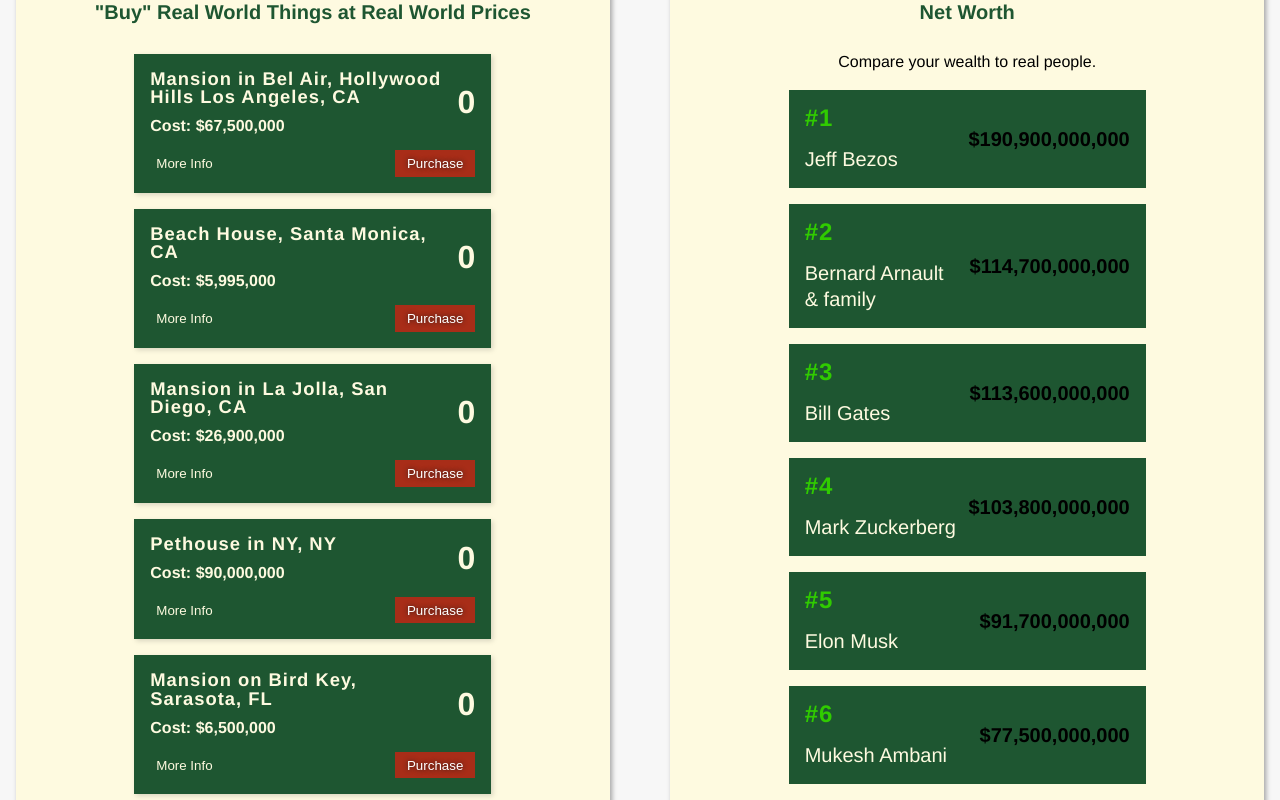
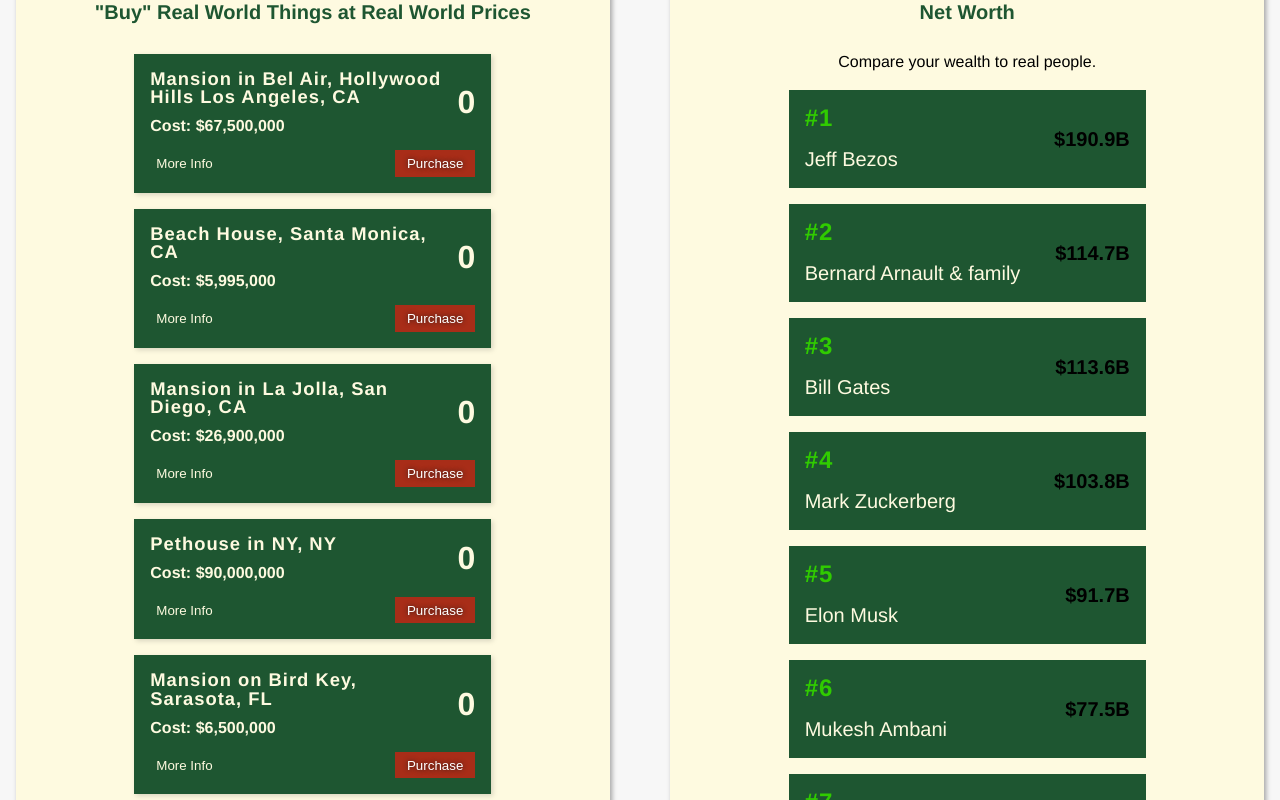
Before and after one commit to dkersten/accumulator-game-vue, a Vue app: page / in a window 1280 px wide. Shown: the part 1320-2120 px from the top of the page. Built offline with nearby package versions, Linux system fonts and the light colour scheme.

Commit message:
finished formatting RWW totals functionality

```diff
--- a/src/components/RWPersonCard.vue
+++ b/src/components/RWPersonCard.vue
@@ -6,7 +6,7 @@
                 <h4>{{property.name}}</h4>
             </div>
             <div class="right">
-                <span class="net-worth">${{property.netWorth.toLocaleString()}}</span>
+                <span class="net-worth">{{property.netWorth.toLocaleString()}}</span>
             </div>
         </div>
     </div>
@@ -25,52 +25,52 @@
                 {
                     name: "Jeff Bezos",
                     rank: 1,
-                    netWorth: 190900000000
+                    netWorth: this.formatNumbers(190900000000)
                 },
                 {
                     name: "Bernard Arnault & family",
                     rank: 2,
-                    netWorth: 114700000000
+                    netWorth: this.formatNumbers(114700000000)
                 },
                 {
                     name: "Bill Gates",
                     rank: 3,
-                    netWorth: 113600000000
+                    netWorth: this.formatNumbers(113600000000)
                 },
                 {
                     name: "Mark Zuckerberg",
                     rank: 4,
-                    netWorth: 103800000000
+                    netWorth: this.formatNumbers(103800000000)
                 },
                 {
                     name: "Elon Musk",
                     rank: 5,
-                    netWorth: 91700000000
+                    netWorth: this.formatNumbers(91700000000)
                 },
                 {
                     name: "Mukesh Ambani",
                     rank: 6,
-                    netWorth: 77500000000
+                    netWorth: this.formatNumbers(77500000000)
                 },
                 {
                     name: "Warren Buffett",
                     rank: 7,
-                    netWorth: 76600000000
+                    netWorth: this.formatNumbers(76600000000)
                 },
                 {
                     name: "Larry Ellison",
                     rank: 8,
-                    netWorth: 74800000000
+                    netWorth: this.formatNumbers(74800000000)
                 },
                 {
                     name: "Steve Ballmer",
                     rank: 9,
-                    netWorth: 70700000000
+                    netWorth: this.formatNumbers(70700000000)
                 },
                 {
                     name: "Larry Page",
                     rank: 10,
-                    netWorth: 70300000000
+                    netWorth: this.formatNumbers(70300000000)
                 }
             ]
         }
```
